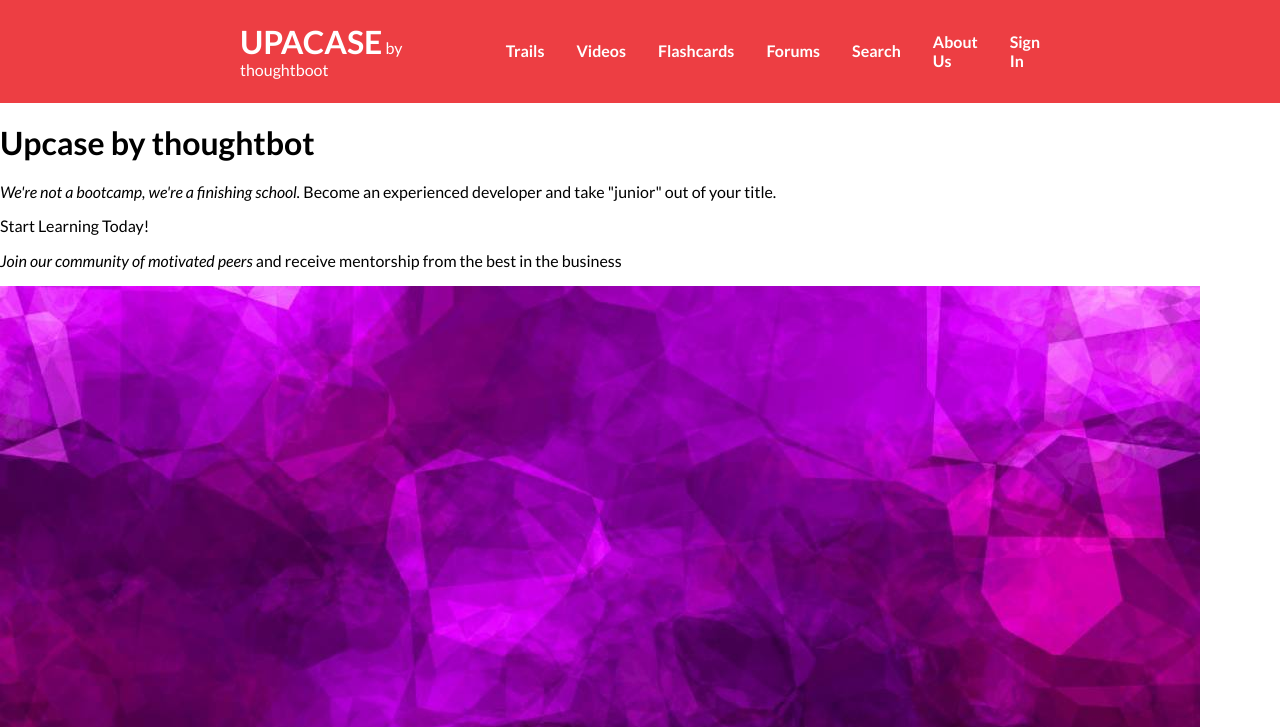
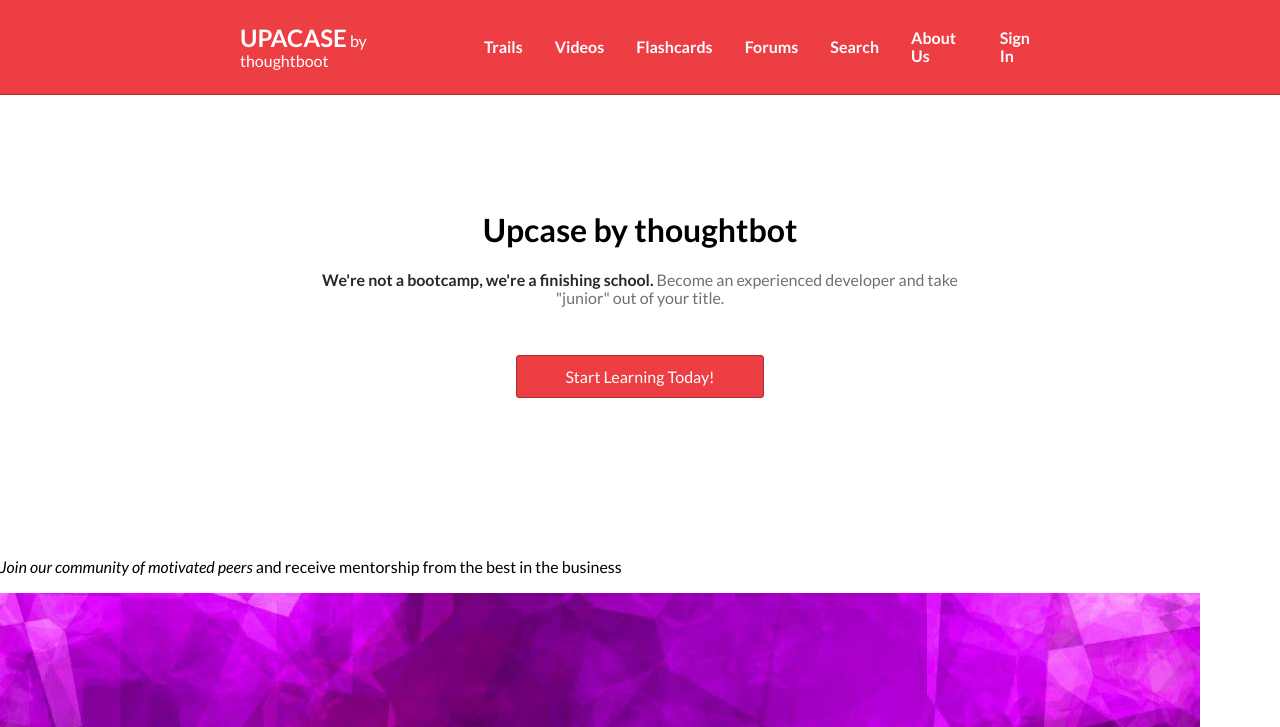
Before and after one commit to DawidGaleziewski/upcase_landing_page, a website built with webpack: page src/index.html in a window 1280 px wide. Shown: the top 727 px of the page. Built offline with nearby package versions, Linux system fonts and the light colour scheme.

Commit message:
added styles to intro section

```diff
--- a/src/index.html
+++ b/src/index.html
@@ -33,7 +33,7 @@
       <section class="intro">
         <h1 class="intro__header">Upcase by thoughtbot</h1>
         <p class="intro__description">
-          <em class="description--accent"
+          <em class="intro__description--accent"
             >We're not a bootcamp, we're a finishing school.</em
           >
           Become an experienced developer and take "junior" out of your title.
--- /dev/null
+++ b/src/style/custom/components/buttons.scss
@@ -0,0 +1,9 @@
+.btn-section {
+  display: inline-block;
+  background-color: $bg-color-accent;
+  color: #fff;
+  padding: 0.7rem 3rem;
+  margin: 3rem auto;
+  border-radius: 3px;
+  border: $border-accent;
+}
--- /dev/null
+++ b/src/style/custom/layout/intro_section.scss
@@ -0,0 +1,19 @@
+.intro {
+  padding: 6rem 0;
+  text-align: center;
+  &__header {
+    font-weight: bold;
+    font-size: 2rem;
+  }
+  .intro__description {
+    margin: 0 auto;
+    max-width: 50%;
+    &--accent {
+      font-weight: bold;
+      font-style: normal;
+      color: $font-color-primary;
+    }
+
+    color: $font-color-secondary;
+  }
+}
--- a/src/style/custom/layout/navbar.scss
+++ b/src/style/custom/layout/navbar.scss
@@ -2,12 +2,13 @@
   padding: 1.5rem 15rem;
   background-color: $bg-color-accent;
   color: #fff;
+  border-bottom: $border-accent;
   display: flex;
   justify-content: space-between;
   align-items: center;
   .logo {
     &__company {
-      font-size: 2rem;
+      font-size: 1.5rem;
       text-transform: uppercase;
       font-weight: bold;
     }
--- a/src/style/custom/settings.scss
+++ b/src/style/custom/settings.scss
@@ -11,3 +11,6 @@
 $font-color-secondary: #6f7072;
 $font-color-accent-primary: #d33f4d;
 $font-color-accent-secondary: #d07932;
+
+// Borders
+$border-accent: 0.5px solid #aa2c2f;
--- a/src/style/main.scss
+++ b/src/style/main.scss
@@ -1,6 +1,13 @@
-// Imports
-// Project settings
+// Libraries
 @import './library/normalize.scss';
+
+// Global styles
 @import './custom/settings.scss';
 @import './custom/global.scss';
+
+// Components
+@import './custom/components/buttons.scss';
+
+// Website layout
 @import './custom/layout/navbar.scss';
+@import './custom/layout/intro_section.scss';
```
